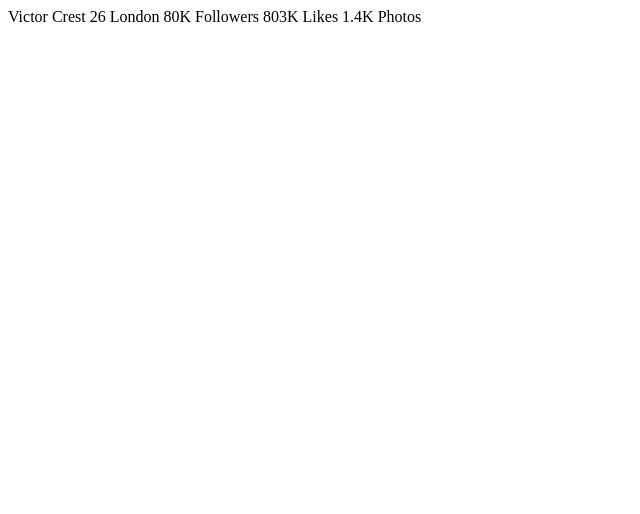
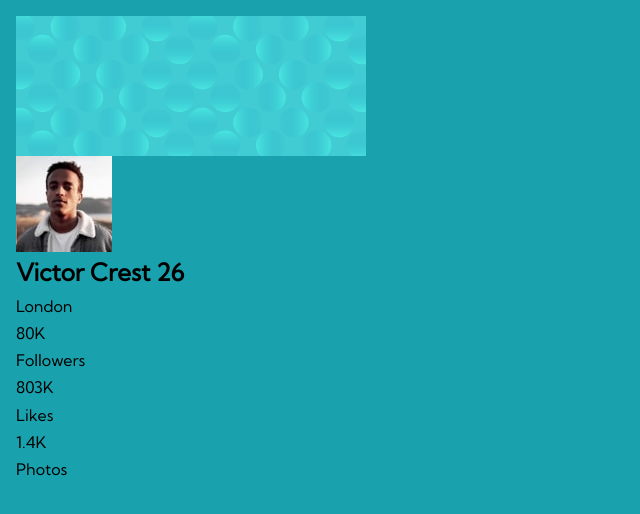
Before and after one commit to sledua/fm-profile-card-component-main, a plain HTML site: page index.html in a window 1280 px wide. Shown: the whole page, without its empty margins (0-640 px from the left). Drawn offline with Linux system fonts and the light colour scheme.

Commit message:
add ref
add base formatation

```diff
--- a/css/style.css
+++ b/css/style.css
@@ -1,3 +1,77 @@
+@font-face {
+  font-family: "KumbhSans-Regular";
+  src: url("../assets/font/KumbhSans-Regular.ttf") format("truetype");
+  font-style: normal;
+  font-weight: normal;
+  font-display: swap;
+}
+@font-face {
+  font-family: "KumbhSans-Bold";
+  src: url("../assets/font/KumbhSans-Bold.ttf") format("truetype");
+  font-style: normal;
+  font-weight: bold;
+  font-display: swap;
+}
 :root {
-    /* ! font-family: 'Kumbh Sans', sans-serif; */
+  --clr-primary-dark-cyan: hsl(185, 75%, 39%);
+  --clr-primary-very-dark-desaturated-blue: hsl(229, 23%, 23%);
+  --clr-primary-dark-grayish-blue: hsl(227, 10%, 46%);
+  --clr-neutral-dark-gray: hsl(0, 0%, 59%);
+  --ff-kumba-regular: "KumbhSans-Regular", sans-serif;
+  --ff-kumba-bold: "KumbhSans-Bold", sans-serif;
 }
+/* ! rest syle 1. Use a more-intuitive box-sizing model. */
+*,
+*::before,
+*::after {
+  box-sizing: border-box;
+}
+/* 2. Remove default margin */
+* {
+  margin: 0;
+}
+/*
+    3. Allow percentage-based heights in the application
+  */
+html,
+body {
+  height: 100%;
+}
+/* Typographic tweaks! 4. Add accessible line-height 5. Improve text rendering */
+body {
+  line-height: 1.7;
+  -webkit-font-smoothing: antialiased;
+}
+/* 6. Improve media defaults */
+img,
+picture,
+video,
+canvas,
+svg {
+  display: block;
+  max-width: 100%;
+}
+/* 7. Remove built-in form typography styles */
+input,
+button,
+textarea,
+select {
+  font: inherit;
+}
+/* 8. Avoid text overflows */
+p,
+h1,
+h2,
+h3,
+h4,
+h5,
+h6 {
+  overflow-wrap: break-word;
+}
+/* ! rest style end */
+body {
+  font-family: var(--ff-kumba-regular);
+  background-color: var(--clr-primary-dark-cyan);
+  display: grid;
+  margin: 1rem;
+}
--- a/index.html
+++ b/index.html
@@ -11,17 +11,29 @@
   <!-- Feel free to remove these styles or customise in your own stylesheet 👍 -->
 </head>
 <body>
-  Victor Crest
-  26
-  London
-
-  80K
-  Followers
-
-  803K
-  Likes
-
-  1.4K
-  Photos
+  <main>
+    <article class="card">
+      <div class="card__header"><img src="./assets/img/bg-pattern-card.svg" alt=""></div>
+      <div class="card__content">
+        <div class="user__thumb"><img src="./assets/img/image-victor.jpg" alt="Victor Crest"></div>
+        <h1 class="user__name">Victor Crest <span class="user__age">26</span></h1>
+        <p>London</p>
+        <div class="user__count flex">
+          <div class="count__followers">
+            <p>80K</p>
+            <p>Followers</p>
+          </div>
+          <div class="count__likes">
+            <p>803K</p>
+            <p>Likes</p>
+          </div>
+          <div class="count__photos">
+            <p>1.4K</p>
+            <p>Photos</p>
+          </div>
+        </div>
+      </div>
+    </article>
+  </main>
 </body>
 </html>
```
Also changed, not shown: assets/font/KumbhSans-Bold.ttf (added), assets/font/KumbhSans-Regular.ttf (added), 1 other file.
